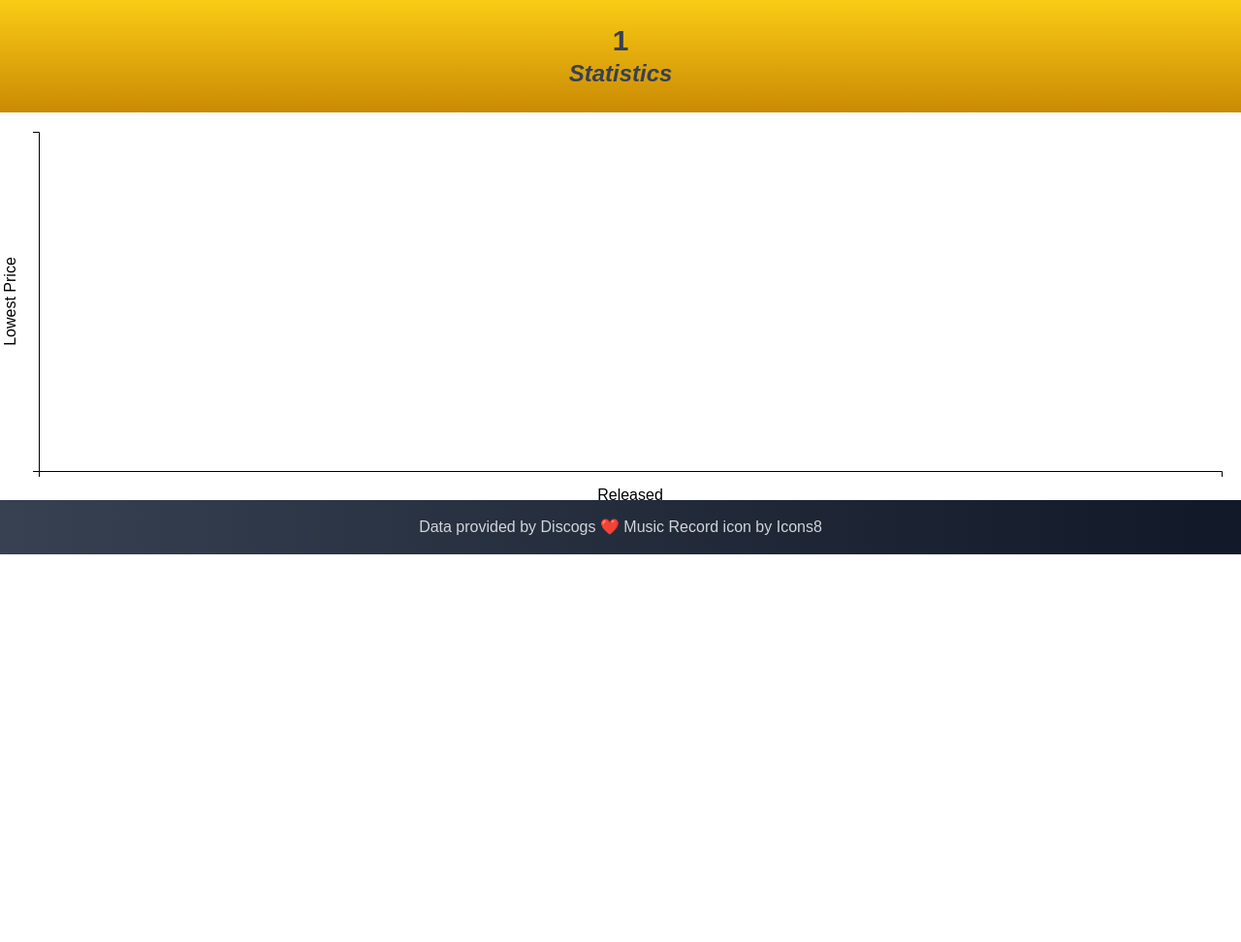
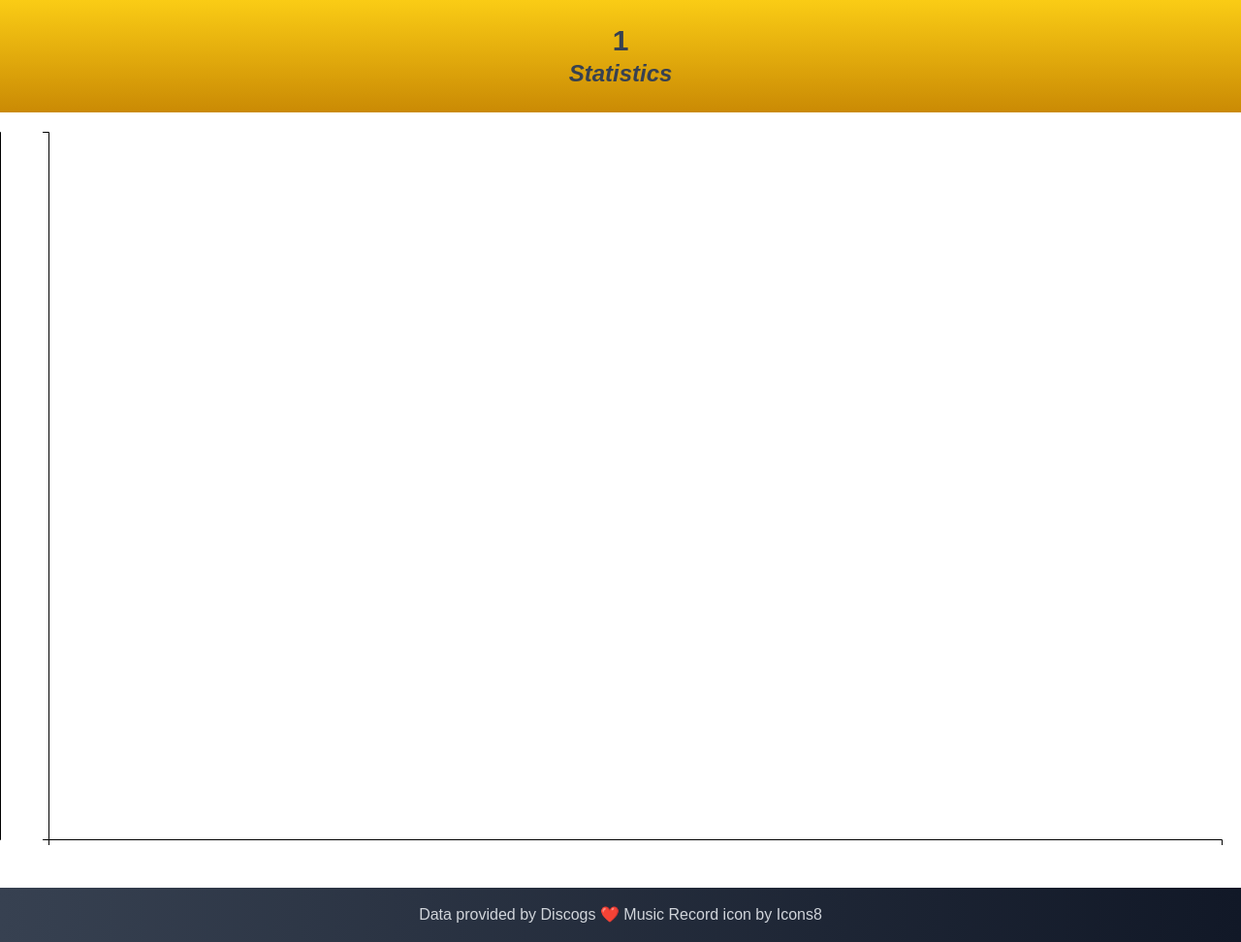
Before and after one commit to mikeygough/discogskiii-django, a Django app: page /firstapp/artist_releases/1/statistics in a window 1280 px wide. Shown: the part 64-1036 px from the top of the page at 97% size. Before the commit the page ends 636 px from the top, so only its background shows below. Run offline with Django 4.2, Linux system fonts and the light colour scheme; data that the repository does not hold is empty; style sheets or scripts are compiled from the project's sources; some web fonts are replaced.

Commit message:
resize chart, adjust margin etc.

```diff
--- a/discogskiii/firstapp/templates/firstapp/artist_release_statistics.html
+++ b/discogskiii/firstapp/templates/firstapp/artist_release_statistics.html
@@ -27,9 +27,12 @@
   });
 
   // Set the dimensions and margins for the scatterplot
-  var margin = { top: 20, right: 20, bottom: 30, left: 40 },
-      width = window.innerWidth - margin.left - margin.right, // Use window.innerWidth for full width
-      height = 400 - margin.top - margin.bottom;
+  const margin = {
+    top: 20,
+    right: 20,
+    bottom: 50,
+    left: 50,
+  };
 
   // set x and y
   const xValue = (d) => new Date(d.released);
@@ -38,21 +41,22 @@
   // set circle radius
   const radius = 5;
 
+  const width = window.innerWidth;
+  const height = window.innerHeight;
+
   // Append the SVG element to the scatterplot container
   var svg = d3.select("#scatterplot-container")
       .append("svg")
-      .attr("width", "100%")
-      .attr("height", height + margin.top + margin.bottom)
-      .append("g")
-      .attr("transform", "translate(" + margin.left + "," + margin.top + ")");
+      .attr("width", width)
+      .attr("height", height)
 
   const x = d3.scaleTime()
     .domain(d3.extent(data, xValue))
-    .range([0, width]);
+    .range([margin.left, width - margin.right]);
 
   const y = d3.scaleLinear()
     .domain(d3.extent(data, yValue))
-    .range([height, 0]);
+    .range([height - margin.bottom, margin.top]);
 
   const marks = data.map(d => ({
     x: x(xValue(d)),
@@ -60,21 +64,17 @@
     title: `( ${xValue(d)}, ${yValue(d)} ) `,
   }));
 
+  // y axis
+  svg
+    .append("g")
+    .attr('transform', `translate(${margin.left}, 0)`)
+    .call(d3.axisLeft(y));
 
-
-      // Set the x and y scales
-  // var xScale = d3.scaleTime()
-  //     .domain(d3.extent(data, function(d) { return new Date(d.released); }))
-  //     .range([0, width]);
-
-  // var yScale = d3.scaleLinear()
-  //     .domain([0, d3.max(data, function(d) { return +d.lowest_price; })]) // Convert to number with '+'
-  //     .range([height, 0]);
-
-  // Add x-axis
-  svg.append("g")
-      .attr("transform", "translate(0," + height + ")")
-      .call(d3.axisBottom(x));
+  // x axis
+  svg
+    .append('g')
+    .attr('transform', `translate(0, ${height - margin.bottom})`)
+    .call(d3.axisBottom(x));
 
   // Add y-axis
   svg.append("g")
```
